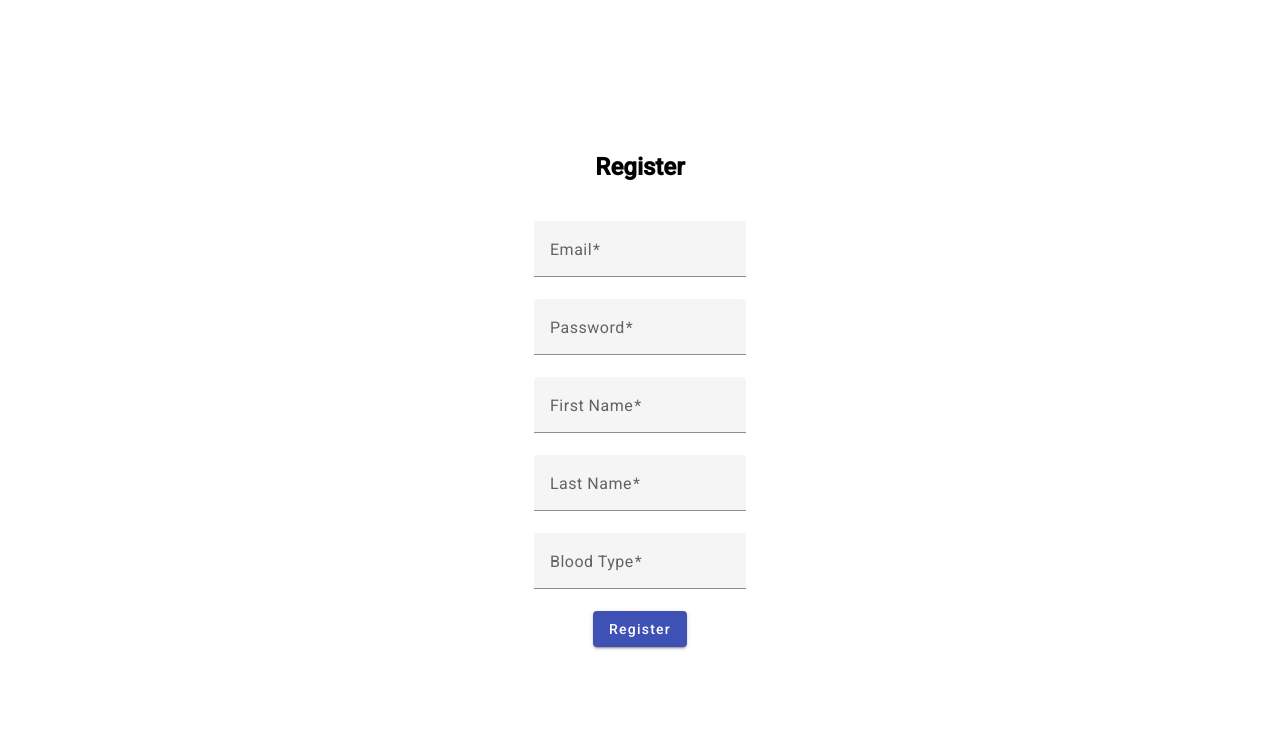
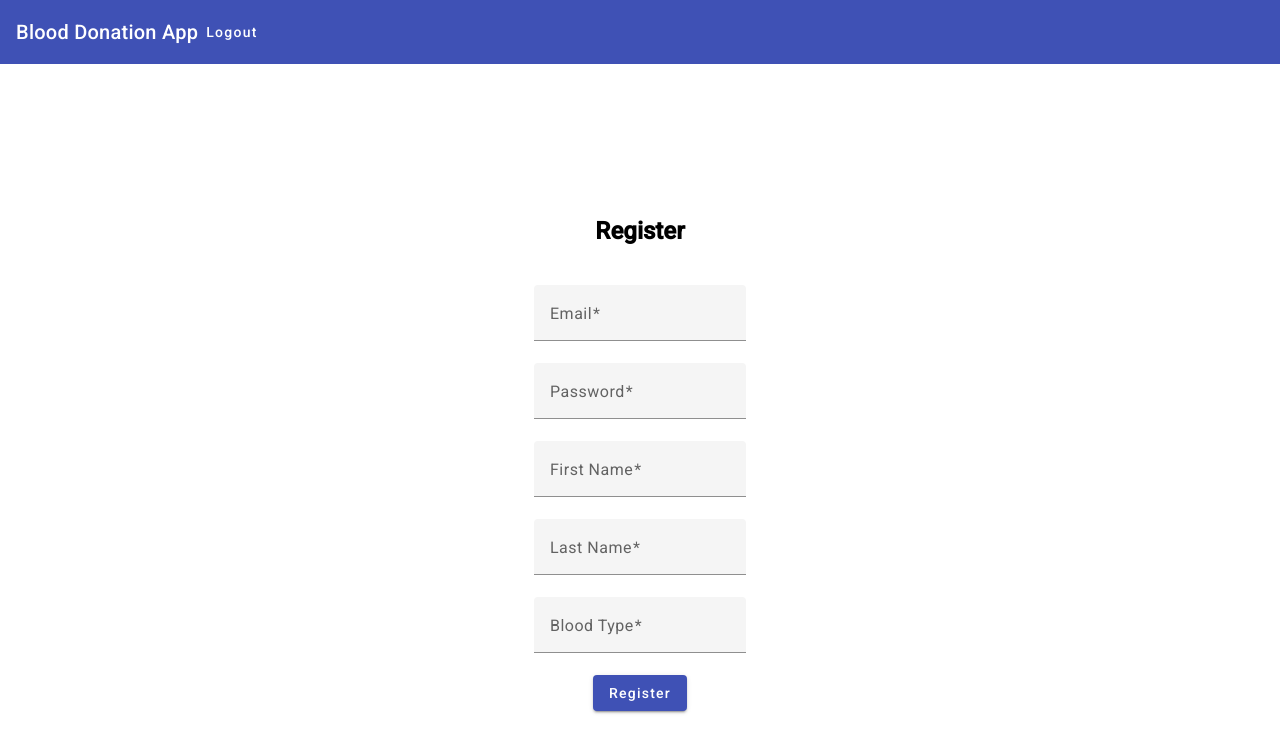
Before and after one commit to robert-bob-1/blood-donation-web-app-frontend, an Angular app: page /register in a window 1280 px wide. Shown: the top 752 px of the page. Built offline with nearby package versions, Linux system fonts and the light colour scheme.

Commit message:
add header with logout button

```diff
--- a/src/app/_services/account.service.ts
+++ b/src/app/_services/account.service.ts
@@ -1,7 +1,7 @@
 import { Injectable } from '@angular/core';
 import { Router } from '@angular/router';
 import { HttpClient } from '@angular/common/http';
-import { BehaviorSubject, Observable } from 'rxjs';
+import { BehaviorSubject, Observable, Subject } from 'rxjs';
 import { map } from 'rxjs/operators';
 import { Donor } from '../_models/donor';
 import { User } from '../_models/user';
@@ -16,6 +16,8 @@ import { DoctorService } from './users/doctor.service';
 export class AccountService {
     // private userSubject: BehaviorSubject<User | null>;
     public user: any;
+    public isUserAuthenticated: boolean = false;
+    private authStatusListener = new Subject<boolean>();
 
     constructor(
         private router: Router,
@@ -26,10 +28,15 @@ export class AccountService {
         private doctorService: DoctorService
     ) {}
 
+    getAuthStatusListener() {
+        return this.authStatusListener.asObservable();
+    }
+
 
     login(email: string, password: string): Observable<User> {
         const user = this.userService.getUserByEmailAndPassword(email, password);
         user.subscribe((user) => {
+            this.isUserAuthenticated = true;
             if (user.userType === 'donor') {
                 this.donorService.getDonorByEmail(email).subscribe((donor) => {
                     localStorage.setItem('user', JSON.stringify(donor));
@@ -50,6 +57,10 @@ export class AccountService {
                     this.router.navigate(['/doctor']);
                 });
             }
+        });
+
+        user.subscribe( (user) => {
+            this.authStatusListener.next(true);
         });
         return user;
     }
--- a/src/app/app.component.css
+++ b/src/app/app.component.css
@@ -0,0 +1,5 @@
+main {
+    margin-top: 16px;
+    width: 80%;
+    margin: auto;
+}
--- a/src/app/app.component.html
+++ b/src/app/app.component.html
@@ -1,9 +1,4 @@
-<!-- <div *ngIf="currentDonor!==null">
-  <p>{{currentDonor.email + currentDonor.firstName}}</p>
-</div> -->
-<!-- <div *ngIf="currentDonor!==null">
-  <p>{{currentDonor.email + currentDonor.firstName}}</p>
-</div> -->
-
-<!-- main app container -->
-<router-outlet></router-outlet>
+<app-header></app-header>
+<main>
+  <router-outlet></router-outlet>
+</main>
--- /dev/null
+++ b/src/app/components/header/header.component.css
@@ -0,0 +1,3 @@
+header-container {
+    background-color: dodgerblue;
+}
--- /dev/null
+++ b/src/app/components/header/header.component.html
@@ -0,0 +1,7 @@
+<mat-toolbar color="primary">
+    Blood Donation App
+    <div class="button-container">
+        <button mat-button>Logout</button>
+    </div>
+
+</mat-toolbar>
--- /dev/null
+++ b/src/app/components/header/header.component.ts
@@ -0,0 +1,30 @@
+import { Component, OnDestroy, OnInit } from '@angular/core';
+import { AccountService } from '@app/_services/account.service';
+import { Subscription } from 'rxjs';
+
+@Component({
+  selector: 'app-header',
+  templateUrl: './header.component.html',
+  styleUrls: ['./header.component.css']
+})
+export class HeaderComponent implements OnInit, OnDestroy{
+
+  public isUserAuthenticated: boolean = false;
+  private authListenerSub!: Subscription;
+
+  constructor (
+    private accountService: AccountService,
+  ) { }
+
+  ngOnInit() {
+    this.authListenerSub = this.accountService.getAuthStatusListener()
+    .subscribe( isAuthenticated => {
+      this.isUserAuthenticated = isAuthenticated;
+    });
+  }
+
+  ngOnDestroy(): void {
+    this.authListenerSub.unsubscribe();
+  }
+
+}
--- a/src/app/login/login.component.css
+++ b/src/app/login/login.component.css
@@ -1,7 +1,8 @@
 .form-container {
     display: flex;
     flex-direction: column;
-    justify-content: center;
+    /* justify-content: center; */
+    margin-top: 2rem;
     align-items: center;
     height: 100vh; /* set the height of the container to the viewport height */
   }
```
Also changed, not shown: src/app/app.module.ts (+8 -4 lines).
